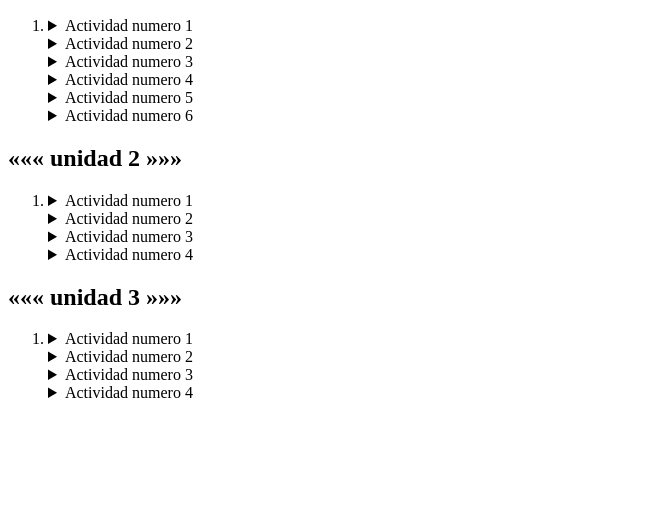
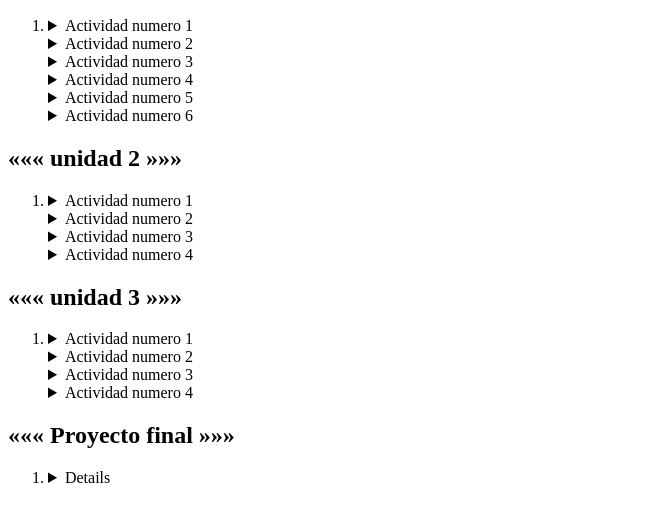
Before and after one commit to fernandodejesus/fernandodejesus.github.io, a plain HTML site: page index.html in a window 1280 px wide. Shown: the part 111-632 px from the top of the page, without its empty margins (0-657 px from the left). Drawn offline with Linux system fonts and the light colour scheme.

Commit message:
Update index.html

```diff
--- a/index.html
+++ b/index.html
@@ -327,5 +327,15 @@
                 </details>
             </li>
         </ol>
+         <h2>««« Proyecto final »»»</h2>
+        <ol>
+            <li>
+                 <details>
+
+                        <li>enlace: <a><a target="_blank" href="proyecto\index.html">&#9885;</a> </a></li>
+                        <li>descripcion <a>tablas con informacion</a></li>
+
+                    </ul>
+                </details>
     </body>
 </html>
```
